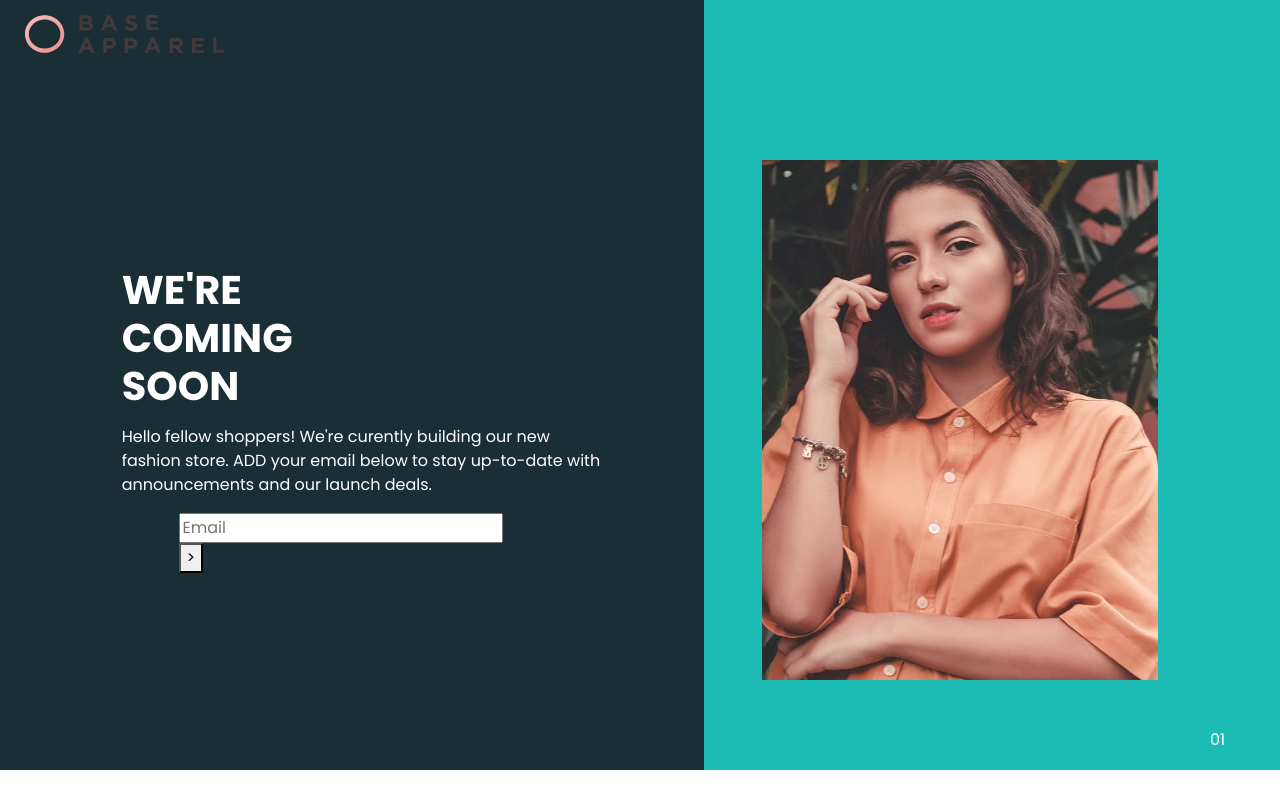
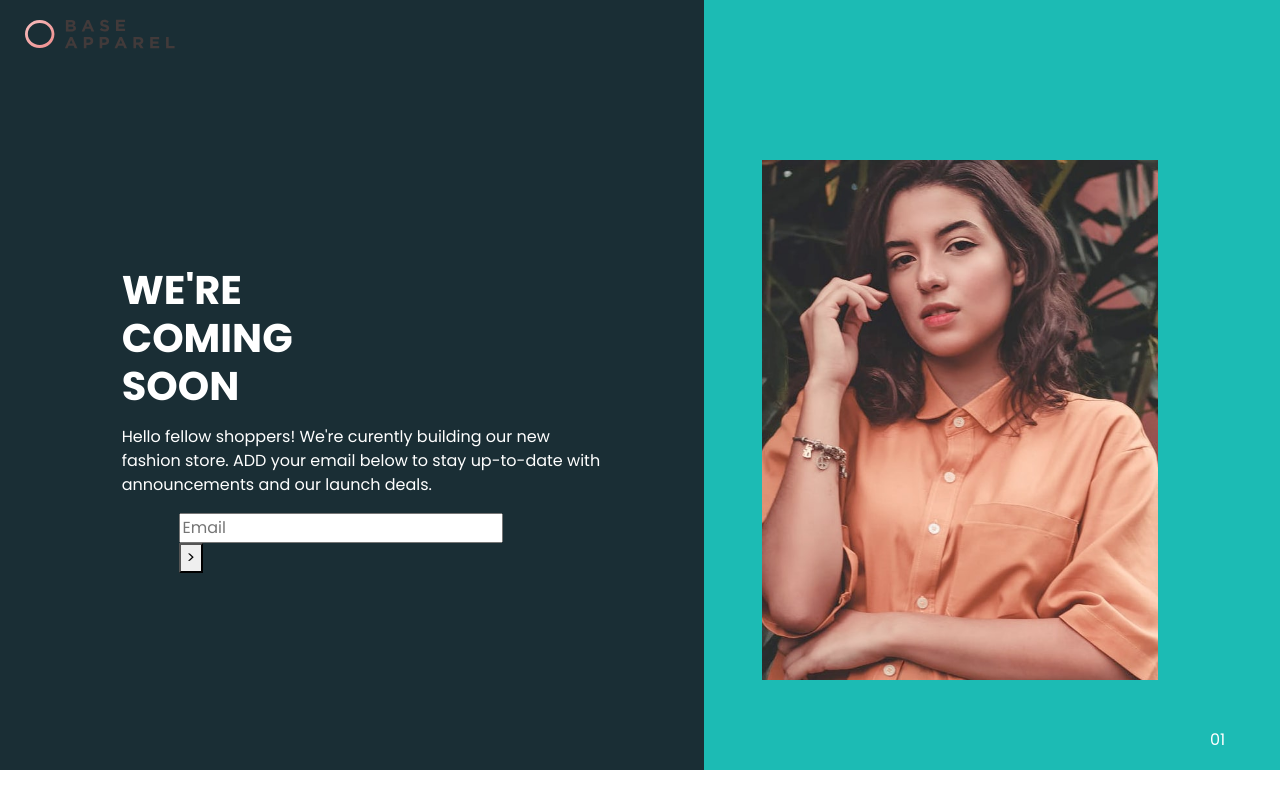
Before and after one commit to faijason/frontend, a plain HTML site: page index.html in a window 1280 px wide. Drawn offline with Linux system fonts and the light colour scheme.

Commit message:
Update index.html

```diff
--- a/index.html
+++ b/index.html
@@ -36,8 +36,8 @@
       height: 100px;
     }
     .navbar-brand img {
-      width: 200px; /* Adjust the size as needed */
-      height: 40px;
+      width: 150px; /* Adjust the size as needed */
+      height: 30px;
     }
   </style>
 
```
